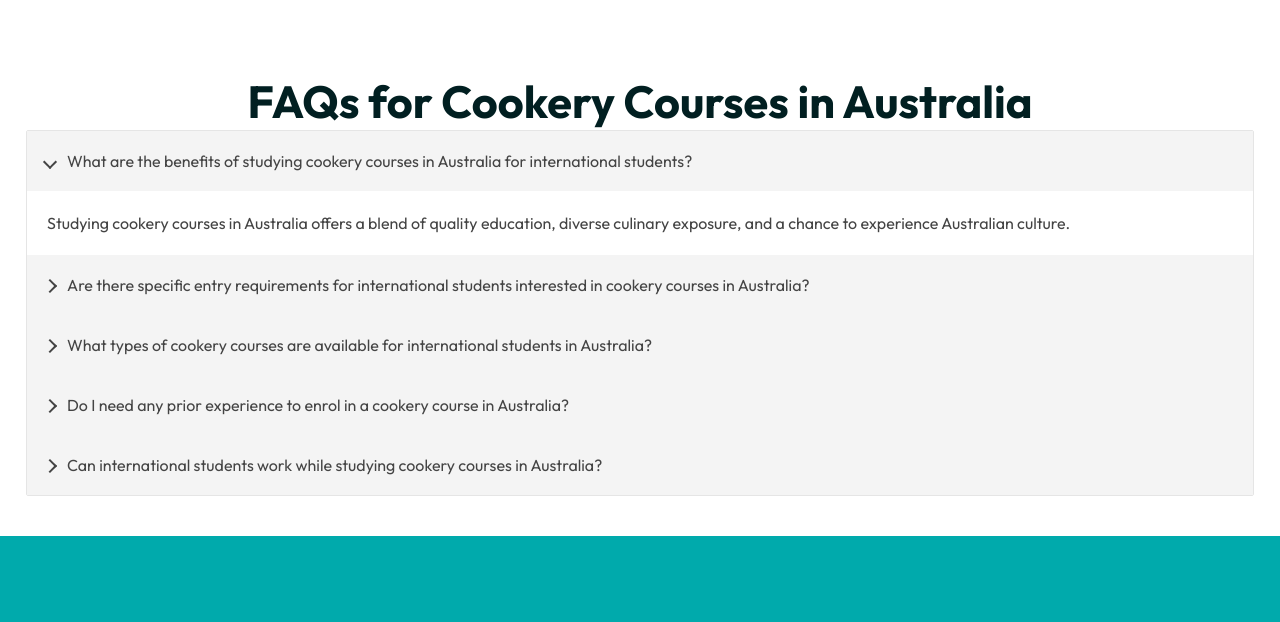
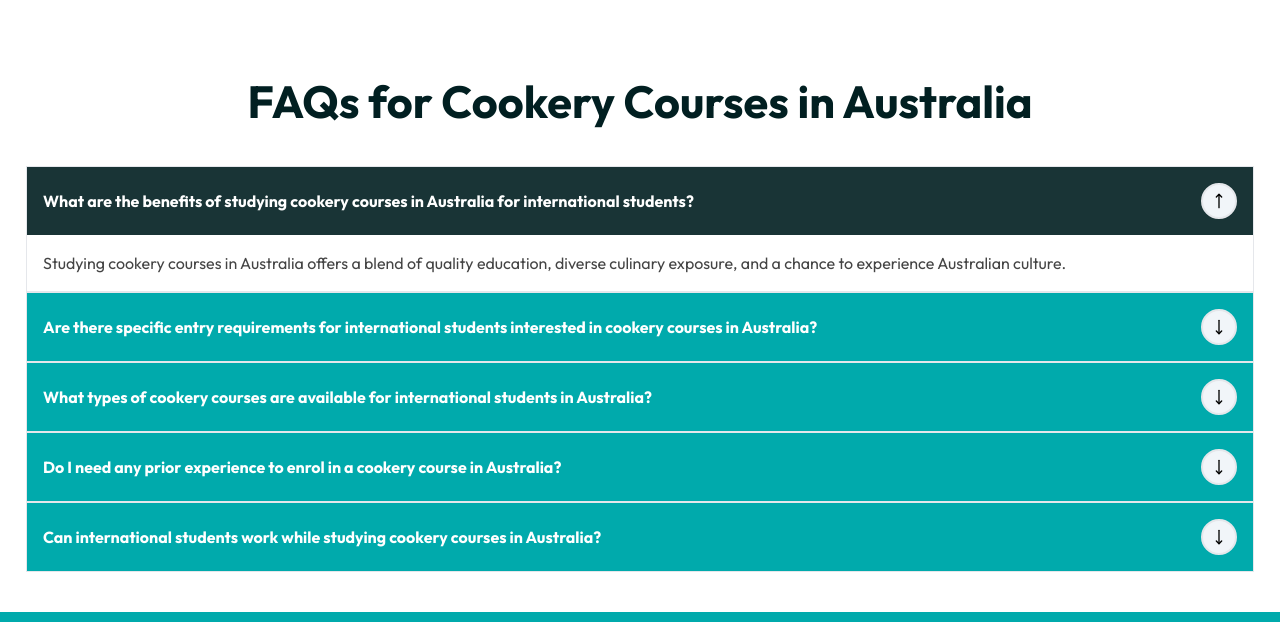
Before and after one commit to proLanguage23/GMQ, a Next.js app: page /popular-courses/cookery-courses-in-australia in a window 1280 px wide. Shown: the part 6620-7242 px from the top of the page. Built offline with nearby package versions, Linux system fonts and the light colour scheme.

Commit message:
AppAccordion added of share component

```diff
--- a/src/components/courses/popular-courses/CookeryCourse/CookeryCoursesSectionFour.tsx
+++ b/src/components/courses/popular-courses/CookeryCourse/CookeryCoursesSectionFour.tsx
@@ -11,7 +11,7 @@ function CookeryCoursesSectionFour() {
       <Container>
         <div className="flex flex-col flex-wrap justify-center items-center">
           <AppTitle text={title} class_name="text-center" />
-          <div className="w-full">
+          <div className="w-full mt-9">
             <AppAccordion data={data} />
           </div>
         </div>
--- a/src/components/share/section/AppAccordion.tsx
+++ b/src/components/share/section/AppAccordion.tsx
@@ -1,30 +1,27 @@
-import React from "react";
-import {
-  Accordion,
-  AccordionItem,
-  AccordionItemHeading,
-  AccordionItemButton,
-  AccordionItemPanel,
-} from "react-accessible-accordion";
-import "react-accessible-accordion/dist/fancy-example.css";
-import { AppDescriptionWithDangerouslySetInnerHTML } from "..";
+import React, { useLayoutEffect, useState } from "react";
+import AppAccordionItem from "./AppAccordionItem";
 
 function AppAccordion({ data }: any) {
+    const [app_accordion, setApp_accordion] = useState('')
+
+    const app_accordionHandler = (data:any) => {
+        setApp_accordion(data)
+    }
+
+    useLayoutEffect(() => {
+        let obj = data[0]
+        setApp_accordion(obj[Object.keys(obj)[0]])
+    }, [data])
+
+    console.log('==app_accordion==================================');
+    console.log(app_accordion);
+    console.log('====================================');
   return (
-    <Accordion preExpanded={[0]}>
+    <>
       {data?.map((item: any, key: any) => (
-        <div key={key}>
-          <AccordionItem uuid={key}>
-            <AccordionItemHeading>
-              <AccordionItemButton >{item?.title}</AccordionItemButton>
-            </AccordionItemHeading>
-            <AccordionItemPanel>
-              <AppDescriptionWithDangerouslySetInnerHTML text={item?.text} />
-            </AccordionItemPanel>
-          </AccordionItem>
-        </div>
+        <AppAccordionItem key={key} obj={item} app_accordionHandler={app_accordionHandler} value={app_accordion} />
       ))}
-    </Accordion>
+    </>
   );
 }
 
--- /dev/null
+++ b/src/components/share/section/AppAccordionItem.tsx
@@ -0,0 +1,36 @@
+import React from "react";
+import { LuMoveDown, LuMoveUp } from "react-icons/lu";
+
+function AppAccordionItem({ obj, app_accordionHandler, value }: any) {
+  return (
+    <div
+      className={`border  group cursor-pointer `}
+      onClick={() => app_accordionHandler(obj[Object.keys(obj)[0]])}
+    >
+      <div className="accordionHeader">
+        <div
+          className={`flex justify-between items-center flex-wrap p-4 group-hover:bg-primary/90  transition-all ${
+            value === obj[Object.keys(obj)[0]] ? "bg-primary/90" : "bg-secondary"
+          }`}
+        >
+          <div className="flex-1 text-white">
+            <strong>{obj[Object.keys(obj)[0]]}</strong>
+          </div>
+          <div className="icon w-9 h-9 rounded-full bg-slate-100 flex justify-center items-center group-hover:bg-primary group-hover:text-white transition-all border-2">
+            {value === obj[Object.keys(obj)[0]] ? <LuMoveUp /> : <LuMoveDown />}
+          </div>
+        </div>
+      </div>
+      {value === obj[Object.keys(obj)[0]] && (
+        <div className="accordionBody p-4 ">
+          <div
+            className={`text-base text-text  `}
+            dangerouslySetInnerHTML={{ __html: obj[Object.keys(obj)[1]] }}
+          ></div>
+        </div>
+      )}
+    </div>
+  );
+}
+
+export default AppAccordionItem;
--- a/src/styles/app.css
+++ b/src/styles/app.css
@@ -338,10 +338,10 @@ ul{
     z-index: -1;
     border-top-color: #00aaac;
 }
-/* .overflowScroll{
-  width: 500px;
-  overflow: scroll !important;
-} */
+.accordion__button:hover{
+  background-color: #00aaac !important;
+  color: #fff;
+}
 
 @media only screen and (max-width: 1100px) {
   .menu-berar-icon {
```
Also changed, not shown: 1 other file (tests, documents, lock files or other folders).
